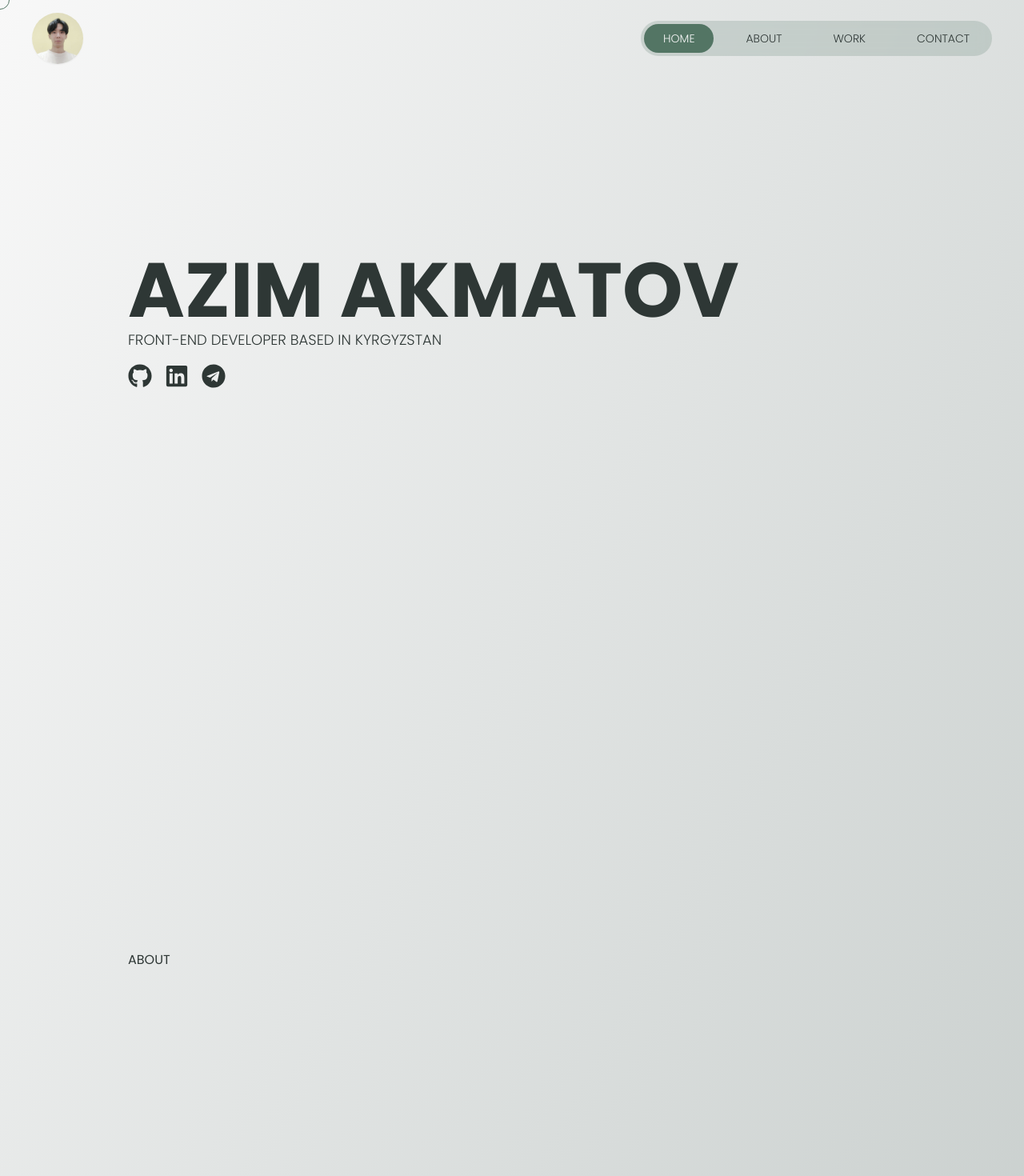
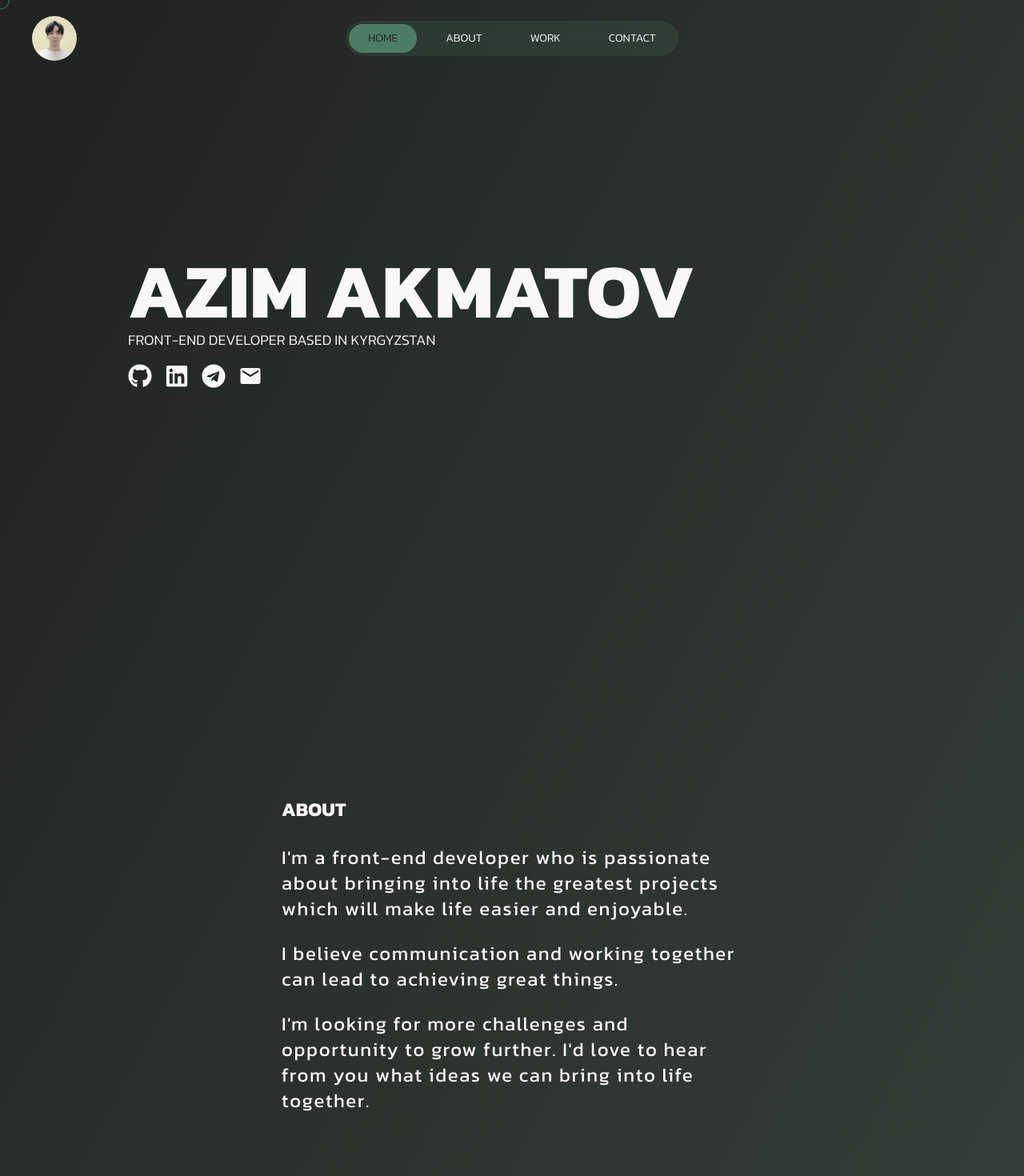
Before and after one commit to akmatoff/portfolio, a React (Vite) app: page / in a window 1280 px wide. Shown: the top 1470 px of the page at 80% size. Built offline with nearby package versions, Linux system fonts and the light colour scheme.

Commit message:
Add about section, design colors update

```diff
--- a/src/components/AboutSection/AboutSection.tsx
+++ b/src/components/AboutSection/AboutSection.tsx
@@ -4,7 +4,22 @@ function AboutSection() {
       id="about"
       className="flex flex-col justify-center w-screen min-h-screen p-10 md:p-40"
     >
-      <div>ABOUT</div>
+      <div className="flex flex-col w-full text-xl md:text-2xl md:px-48">
+        <div className="font-bold mb-4">ABOUT</div>
+
+        <p>
+          I'm a front-end developer who is passionate about bringing into life
+          the greatest projects which will make life easier and enjoyable.
+        </p>
+        <p>
+          I believe communication and working together can lead to achieving
+          great things.
+        </p>
+        <p>
+          I'm looking for more challenges and opportunity to grow further. I'd
+          love to hear from you what ideas we can bring into life together.
+        </p>
+      </div>
     </section>
   );
 }
--- a/src/components/Avatar/Avatar.tsx
+++ b/src/components/Avatar/Avatar.tsx
@@ -1,10 +1,18 @@
+import { useMouseAnimate } from "../../hooks/useMouseAnimate";
+
 function Avatar() {
+  const { setCurrentVariant } = useMouseAnimate();
+
   return (
     <div className="flex-1">
-      <div
-        className="rounded-full bg-avatar w-16 h-16 bg-cover shadow-sm"
-        style={{ backgroundPositionY: "20%" }}
-      ></div>
+      <a href="#hero">
+        <div
+          className="rounded-full bg-avatar w-14 h-14 bg-cover shadow-sm"
+          style={{ backgroundPositionY: "20%" }}
+          onMouseEnter={() => setCurrentVariant("hover")}
+          onMouseLeave={() => setCurrentVariant("default")}
+        ></div>
+      </a>
     </div>
   );
 }
--- a/src/components/Header/Header.tsx
+++ b/src/components/Header/Header.tsx
@@ -45,7 +45,7 @@ function Header() {
         <a className="text-primary-text" href="#hero">
           <div
             className={cn(
-              "py-2 px-6 rounded-full mr-4 transition-all duration-300 hover:bg-secondary",
+              "py-2 px-6 rounded-full mr-3 transition-all duration-300 hover:bg-secondary",
               activeSection === "hero" ? "bg-accent text-primary" : ""
             )}
             onMouseEnter={() => setCurrentVariant("hover")}
@@ -57,7 +57,7 @@ function Header() {
         <a className="text-primary-text" href="#about">
           <div
             className={cn(
-              "py-2 px-6 rounded-full mr-4 transition-all duration-300 hover:bg-secondary",
+              "py-2 px-6 rounded-full mr-3 transition-all duration-300 hover:bg-secondary",
               activeSection === "about" ? "bg-accent text-primary" : ""
             )}
             onMouseEnter={() => setCurrentVariant("hover")}
@@ -69,7 +69,7 @@ function Header() {
         <a href="#work">
           <div
             className={cn(
-              "py-2 px-6 rounded-full mr-4 transition-all duration-300 hover:bg-secondary",
+              "py-2 px-6 rounded-full mr-3 transition-all duration-300 hover:bg-secondary",
               activeSection === "work" ? "bg-accent text-primary" : ""
             )}
             onMouseEnter={() => setCurrentVariant("hover")}
@@ -91,6 +91,8 @@ function Header() {
           </div>
         </a>
       </div>
+
+      <div className="flex-1"></div>
     </div>
   );
 }
--- a/src/components/HeroSection/HeroSection.tsx
+++ b/src/components/HeroSection/HeroSection.tsx
@@ -1,5 +1,6 @@
 import { SOCIAL_LINKS } from "../../constants/common";
 import { FaGithub, FaLinkedin, FaTelegram } from "react-icons/fa";
+import { MdMail } from "react-icons/md";
 import { useMouseAnimate } from "../../hooks/useMouseAnimate";
 
 function HeroSection() {
@@ -52,6 +53,13 @@ function HeroSection() {
             >
               <FaTelegram />
             </a>
+            <a
+              className="hover:text-accent transition-colors mr-4"
+              href={SOCIAL_LINKS.email}
+              target="_blank"
+            >
+              <MdMail />
+            </a>
           </div>
         </div>
       </div>
--- a/src/constants/common.ts
+++ b/src/constants/common.ts
@@ -2,4 +2,5 @@ export const SOCIAL_LINKS = {
   github: "https://github.com/akmatoff",
   likedin: "https://www.linkedin.com/in/akmatoff/",
   telegram: "https://t.me/azimoffs",
+  email: "mailto:azim.akmatov1@gmail.com",
 };
--- a/src/index.css
+++ b/src/index.css
@@ -1,14 +1,14 @@
-@import url('https://fonts.googleapis.com/css2?family=Poppins:wght@100;200;300;400;500;700&display=swap');
+@import url('https://fonts.googleapis.com/css2?family=Kanit:wght@100;200;300;400;500;700&family=Montserrat:wght@100;200;300;400;500;700&family=Roboto:wght@100;300;400;500;700&display=swap');
 
 @tailwind base;
 @tailwind components;
 @tailwind utilities;
 
 :root {
-  --primary-color: #f8f8f8;
-  --secondary-color: #c1c8c6;
-  --accent-color: #537564;
-  --text-color: #2e3735;
+  --primary-color: #1f2321;
+  --secondary-color: #39453f;
+  --accent-color: #4d7c65;
+  --text-color: #f8f8f8;
 }
 
 html {
@@ -19,7 +19,7 @@ body {
   padding: 0;
   margin: 0;
   color: var(--text-color);
-  font-family: Poppins, sans-serif;
+  font-family: Kanit, sans-serif;
 }
 
 a {
@@ -27,3 +27,8 @@ a {
   text-decoration: none;
   cursor: pointer;
 }
+
+p {
+  margin: 12px 0;
+  letter-spacing: 0.1rem;
+}
--- a/tailwind.config.js
+++ b/tailwind.config.js
@@ -11,10 +11,10 @@ export default {
       }
     },
     colors: {
-      'primary': "#f8f8f8",
-      'secondary': "#c1c8c6",
-      'primary-text': "#2e3735",
-      "accent": "#537564",
+      'primary': "#1f2321",
+      'secondary': "#39453f",
+      'primary-text': "#f8f8f8",
+      "accent": "#4d7c65",
       "transparent": "rgba(0, 0, 0, 0)"
     },
   },
```
